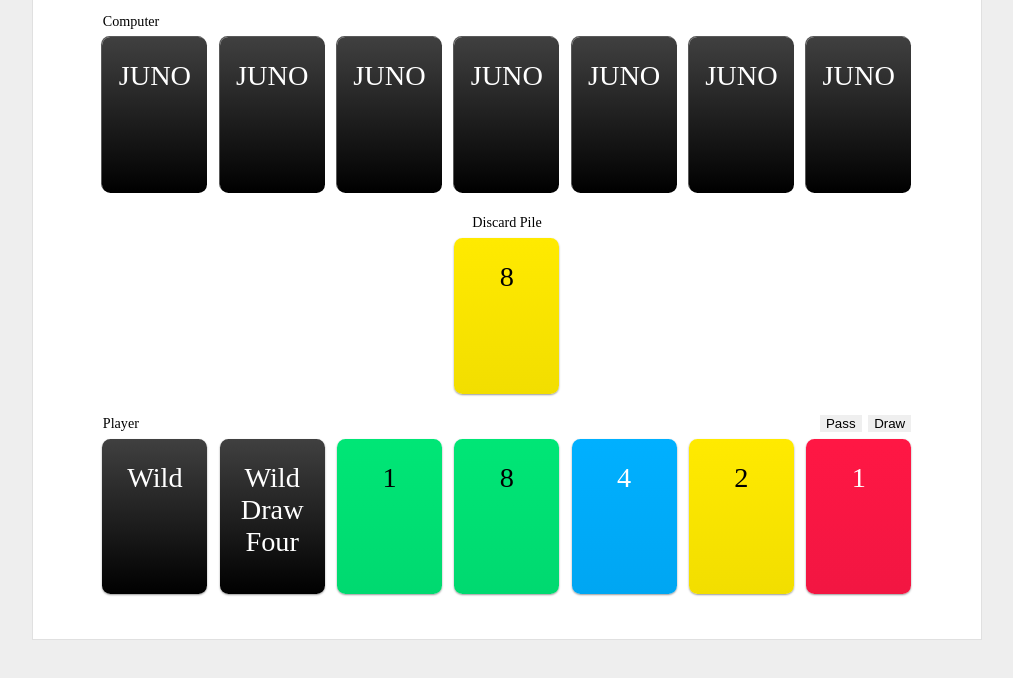
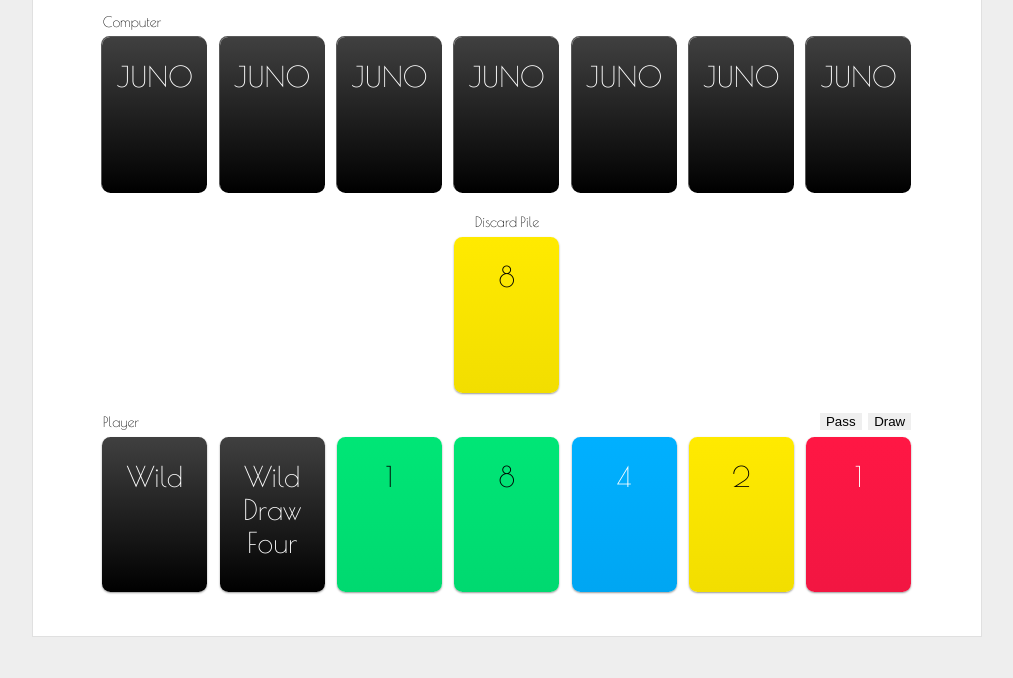
Before and after one commit to VocalNutria9174/JUNO, a plain HTML site: page index.html in a window 1280 px wide. Shown: the whole page, without its empty margins (133-1146 px from the left). Drawn offline with nearby package versions, Linux system fonts and the light colour scheme; a web font is replaced by a local one.

Commit message:
Attempt to fix Google Fonts loading issue

```diff
--- a/index.html
+++ b/index.html
@@ -4,7 +4,7 @@
 		<meta charset="UTF-8">
 		<meta name="viewport" content="width=device-width, initial-scale=1">
 		<title>JUNO</title>
-		<!--<link rel="stylesheet" type="text/css" href='https://fonts.googleapis.com/css?family=Poiret+One'>-->
+		<link href='https://fonts.googleapis.com/css?family=Poiret+One' rel='stylesheet' type='text/css'>
 		<link rel="stylesheet" type="text/css" href="style.css"/>
 		<script type="text/javascript" src="https://ajax.googleapis.com/ajax/libs/jquery/1.11.1/jquery.min.js"></script>
 		<script type="text/javascript" src="juno.js"></script>
--- a/style.css
+++ b/style.css
@@ -1,28 +1,3 @@
-/* cyrillic */
-@font-face {
-  font-family: 'Poiret One';
-  font-style: normal;
-  font-weight: 400;
-  src: local('Poiret One'), local('PoiretOne-Regular'), url(https://fonts.gstatic.com/s/poiretone/v4/cKr_e199f0xMkxMkRbEJXwsYbbCjybiHxArTLjt7FRU.woff2) format('woff2');
-  unicode-range: U+0400-045F, U+0490-0491, U+04B0-04B1, U+2116;
-}
-/* latin-ext */
-@font-face {
-  font-family: 'Poiret One';
-  font-style: normal;
-  font-weight: 400;
-  src: local('Poiret One'), local('PoiretOne-Regular'), url(https://fonts.gstatic.com/s/poiretone/v4/3Annd_XP-99FcGbOpm6fVAsYbbCjybiHxArTLjt7FRU.woff2) format('woff2');
-  unicode-range: U+0100-024F, U+1E00-1EFF, U+20A0-20AB, U+20AD-20CF, U+2C60-2C7F, U+A720-A7FF;
-}
-/* latin */
-@font-face {
-  font-family: 'Poiret One';
-  font-style: normal;
-  font-weight: 400;
-  src: local('Poiret One'), local('PoiretOne-Regular'), url(https://fonts.gstatic.com/s/poiretone/v4/HrI4ZJpJ3Fh0wa5ofYMK8QzyDMXhdD8sAj6OAJTFsBI.woff2) format('woff2');
-  unicode-range: U+0000-00FF, U+0131, U+0152-0153, U+02C6, U+02DA, U+02DC, U+2000-206F, U+2074, U+20AC, U+2212, U+2215, U+E0FF, U+EFFD, U+F000;
-}
-
 * {
   border: 0px blue dashed;
   -webkit-user-select: none; /* Prevents highlighting on double-click */
```
